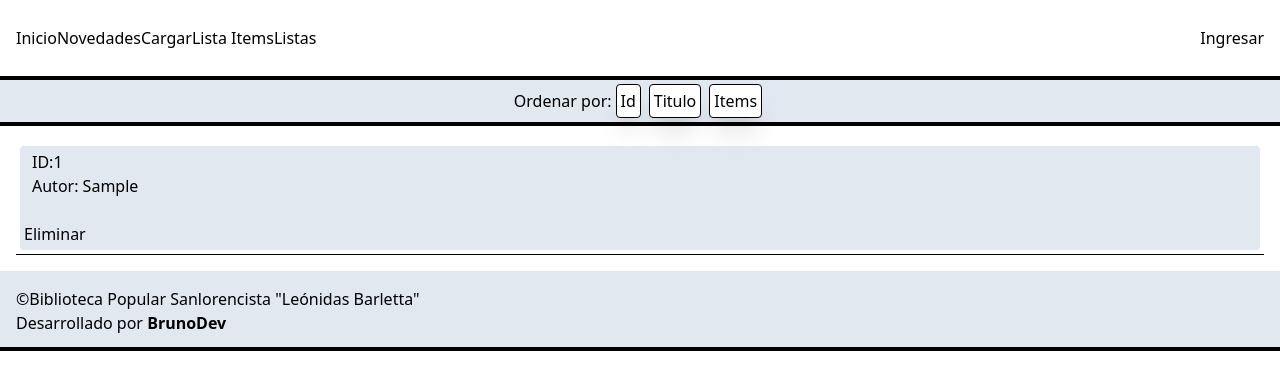
After one commit to Biblioteca-Barletta/catalogobarletta, a PHP site: page /lista_autoridades.php in a window 1280 px wide. The commit adds this page. Shown: the top 390 px of the page. Run offline with PHP 8.4, Linux system fonts and the light colour scheme; tables that the repository leaves empty or names only in its code hold one stand-in row (values such as "Sample post"); style sheets or scripts are compiled from the project's sources.

Commit message:
Se vuelve a trabajar en el catálogo y se agrega la lista de autores

```diff
--- a/public/index.php
+++ b/public/index.php
@@ -31,8 +31,8 @@
                 </li>
                 <li class="relative float-left">Listas
                     <ul class="absolute hidden bg-white border border-gray-200 py-1 mt-2 rounded-md shadow-lg">
-                        <li class="float-none hover:block"><a href="#">Items</a></li>
-                        <li class="float-none hover:block"><a href="#">Autoridades</a></li>
+                        <li class="float-none hover:block"><a href="./lista_items.php">Items</a></li>
+                        <li class="float-none hover:block"><a href="./lista_autoridades.php">Autoridades</a></li>
                     </ul>
                 </li>
             </ul>
--- /dev/null
+++ b/public/lista_autoridades.php
@@ -0,0 +1,108 @@
+<!DOCTYPE html>
+<html lang="en">
+
+<head>
+    <meta charset="UTF-8">
+    <meta name="viewport" content="width=device-width, initial-scale=1.0">
+    <link rel="apple-touch-icon" sizes="180x180" href="./img/apple-touch-icon.png">
+    <link rel="icon" type="image/png" sizes="32x32" href="./img/favicon-32x32.png">
+    <link rel="icon" type="image/png" sizes="16x16" href="./img/favicon-16x16.png">
+    <link rel="manifest" href="./img/site.webmanifest">
+    <link rel="stylesheet" href="styles.css">
+    <title>Catálogo Biblioteca Barletta</title>
+</head>
+
+<body>
+
+    <!-- Header: contiene el navbar -->
+    <header class="flex justify-between border-t-0 border-l-0 border-r-0 border-b-4 border-b-azul h-20  border border-solid">
+        <ul class="flex flex-wrap items-center justify-center text-gray-900 m-4">
+            <li class="me-4 hover:underline md:me-6">
+            <a href="./index.php">Inicio</a>
+            </li>
+            <li class="me-4 hover:underline md:me-6">
+                <a href="./novedades.php">Novedades</a>
+            </li>
+            <li class="me-4 hover:underline md:me-6">
+                <a href="./carga.php">Cargar</a>
+            </li>
+            <li class="me-4 hover:underline md:me-6">
+                <a href="./lista_items.php">Lista Items</a>
+            </li>
+            <li class="relative group">Listas
+                <ul class="absolute hidden bg-white border border-gray-200 py-1 mt-2 rounded-md shadow-lg group-hover:block">
+                    <li><a href="#">Items</a></li>
+                    <li><a href="#">Autoridades</a></li>
+                </ul>
+            </li>
+        </ul>
+        <li class="flex flex-wrap items-center justify-end text-gray-900 m-4">
+            <ul class="me-4 hover:underline md:me-6">Ingresar</ul>
+        </li>
+    </header>
+
+    <!-- Section 1: contiene la caja de búsqueda -->
+
+    <section class="flex flex-wrap items-center justify-center text-gray-900 bg-gris border-t-0 border-l-0 border-r-0 border-b-4 border-b-rojo">
+    <p>Ordenar por:</p>
+        <button class="bg-blanco shadow-xl border rounded p-1 m-1">Id</button>
+        <button class="bg-blanco shadow-xl border rounded p-1 m-1">Titulo</button>
+        <button class="bg-blanco shadow-xl border rounded p-1 m-1">Items</button>
+    </section>
+    <section class="m-2 p-2">
+
+    <?php
+// Conexión a la base de datos
+$servername = "localhost";
+$username = "c2030171_opac";
+$password = "su87TEmavu";
+$database = "c2030171_opac";
+
+// Crea una conexión
+$conn = new mysqli($servername, $username, $password, $database);
+
+// Verifica la conexión
+if ($conn->connect_error) {
+    die("Connection failed: " . $conn->connect_error);
+}
+
+// Consulta SQL para seleccionar todas las filas de la tabla 'items'
+$sql = "SELECT * FROM autoridades  ORDER BY `autoridades`.`forma_autorizada` ASC";
+$result = $conn->query($sql);
+
+// Verificar si hay filas devueltas
+if ($result->num_rows > 0) {
+    // Imprimir los datos de cada fila
+    while ($row = $result->fetch_assoc()) {
+        echo "
+        <div class='bg-gris m-1 p-1 rounded'>
+        <p class='ml-2'>ID:" . $row["id_autor"] . "</p>
+        <p class='ml-2'>Autor: " . $row["forma_autorizada"] . "</p><br>
+        <button id='eliminar-item'>Eliminar</button>
+        </div> <hr>";
+        // Puedes ajustar los nombres de las columnas según tu tabla
+    }
+} else {
+    echo "No se encontraron resultados en la tabla 'items'.";
+}
+
+// Cerrar conexión
+$conn->close();
+?>
+    </section>
+
+    <!-- Footer: legales, etc. -->
+    <footer class= "flex flex-wrap items-left justify-left bg-gris border-t-0 border-l-0 border-r-0 border-b-4 border-b-rojo h-22 md:h-20  lg:h-20">
+        <div class="m-4">
+            <h6>©Biblioteca Popular Sanlorencista "Leónidas Barletta"</h6>
+            <h6>Desarrollado por <a href="https://github.com/i-bruno" target="_blank"  class="font-bold">BrunoDev</a></h6>
+        </div>
+
+    </footer>
+
+    <script src="https://ajax.googleapis.com/ajax/libs/jquery/3.5.1/jquery.min.js"></script>
+
+    <script src="./js/eliminar_item.js"></script>
+</body>
+
+</html>
```
